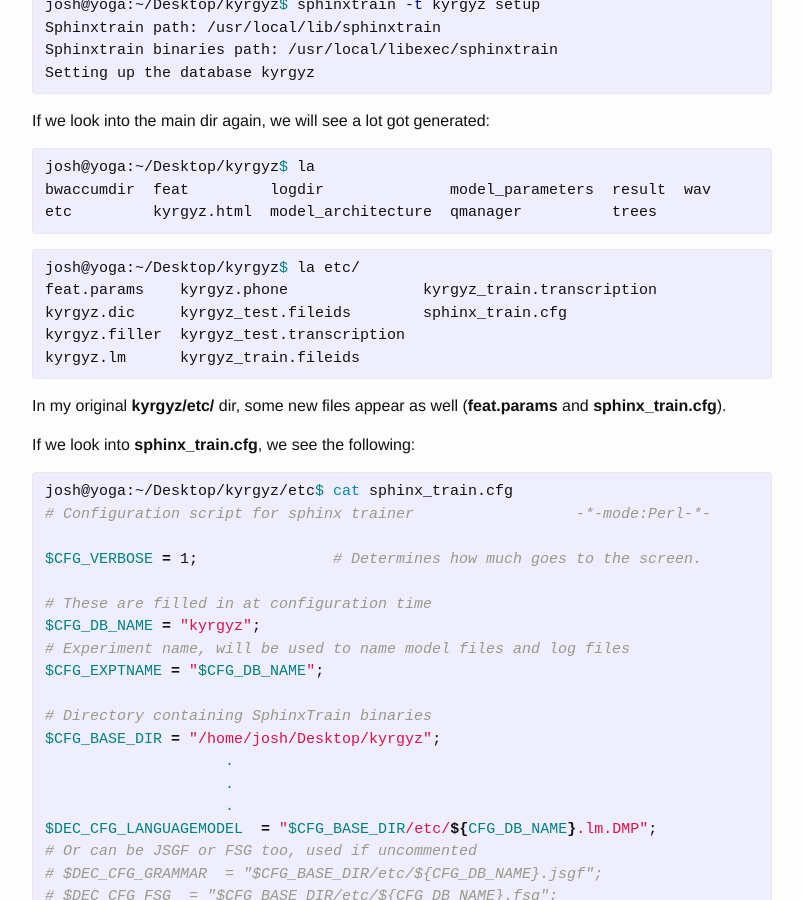
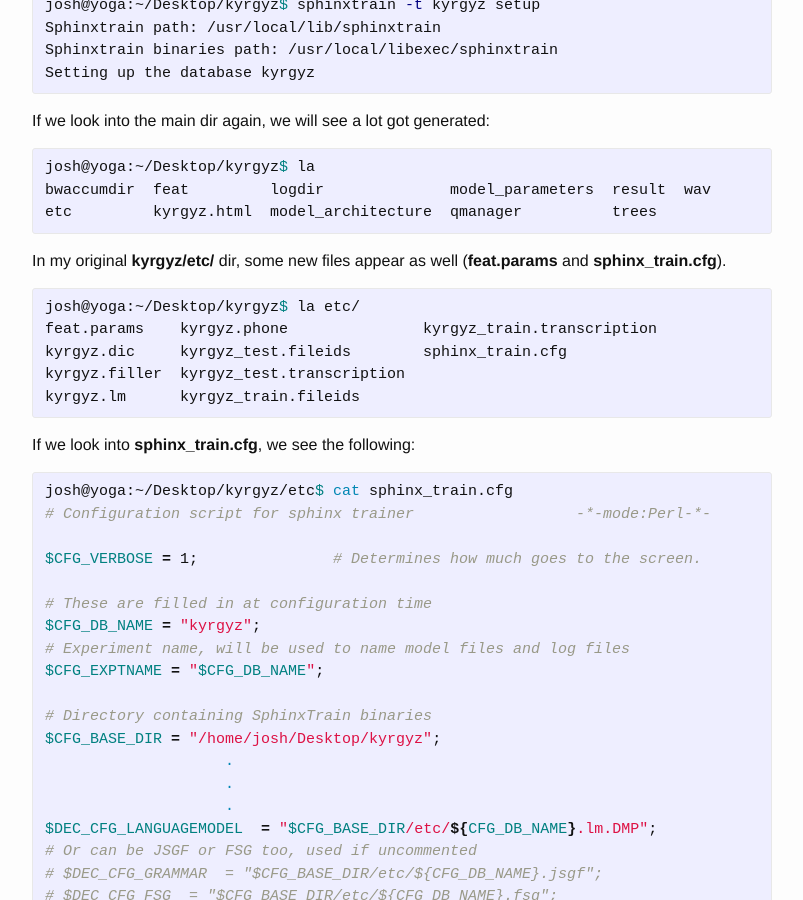
Before and after one commit to JRMeyer/jrmeyer.github.io, a Jekyll site: the page built from _posts/2016-01-26-CMU-Sphinx-Cheatsheet.markdown, in a window 1280 px wide and 900 px high, scrolled down 3232 px. Shown: the whole window, without its empty margins (238-1041 px from the left). Built offline with Jekyll 4.4.1, drawn with Linux system fonts in a browser that asks for light colours; comment, search, counter and statistics services are not loaded; some of the changed lines change nothing that is shown.

Commit message:
formatting

```diff
--- a/_posts/2016-01-26-CMU-Sphinx-Cheatsheet.markdown
+++ b/_posts/2016-01-26-CMU-Sphinx-Cheatsheet.markdown
@@ -154,6 +154,7 @@
 etc         kyrgyz.html  model_architecture  qmanager          trees
 {% endhighlight %}
 
+In my original **kyrgyz/etc/** dir, some new files appear as well (**feat.params** and **sphinx_train.cfg**).
 
 {% highlight bash %}
 josh@yoga:~/Desktop/kyrgyz$ la etc/
@@ -162,8 +163,6 @@
 kyrgyz.filler  kyrgyz_test.transcription
 kyrgyz.lm      kyrgyz_train.fileids
 {% endhighlight %}
-
-In my original **kyrgyz/etc/** dir, some new files appear as well (**feat.params** and **sphinx_train.cfg**).
 
 If we look into **sphinx_train.cfg**, we see the following:
 
```
